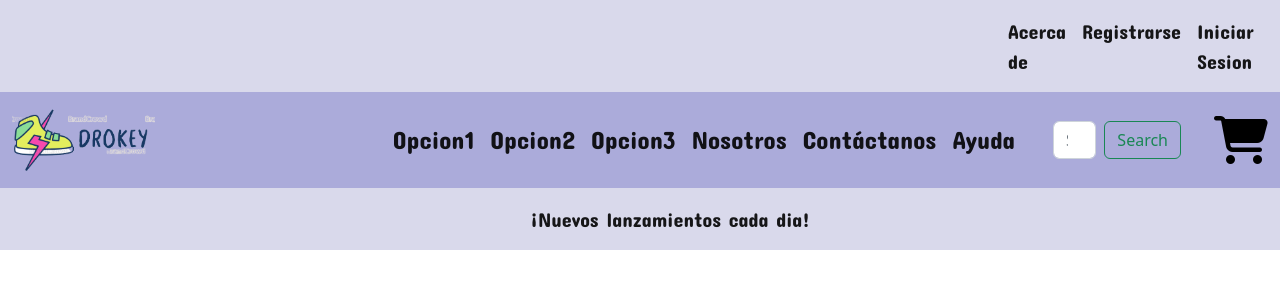
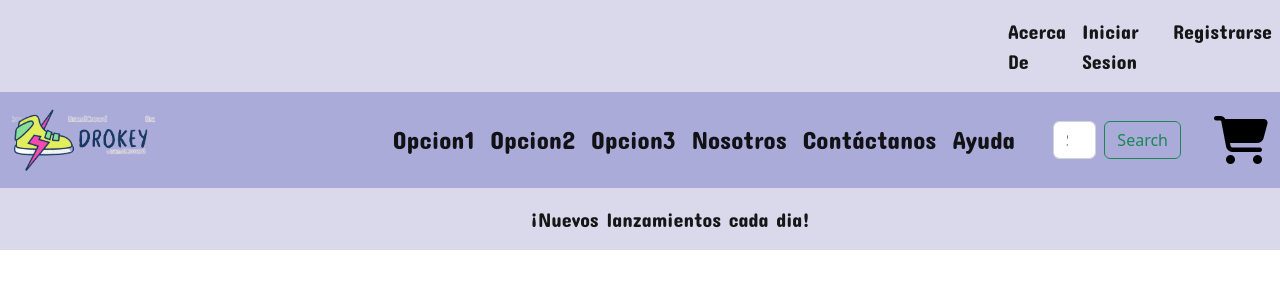
Before and after one commit to Fer3Orenday/ProyectoFinalProgra, a PHP site: page /php/encabezado.php in a window 1280 px wide. Shown: the top 300 px of the page. Run offline with PHP 8.4, Linux system fonts and the light colour scheme; some libraries are stand-ins or nearby versions; some web fonts are replaced.

Commit message:
Ya quedo el encabezado listo

```diff
--- a/php/encabezado.php
+++ b/php/encabezado.php
@@ -30,14 +30,14 @@
         <div class="collapse navbar-collapse" id="navbarNav">
             <ul class="navbar-nav">
                 <li class="opcionesM2 opcion1">
-                    <a class="nav-link active" aria-current="page" href="#">Acerca de</a>
+                    <a class="nav-link active" aria-current="page" href="AcercaDe.php">Acerca De</a>
                 </li>
                 <li class="opcionesM2">
-                    <a class="nav-link active" aria-current="page" href="register.php">Registrarse</a>
+                    <a class="nav-link active" aria-current="page" href="register.php">Iniciar Sesion</a>
                 </li>
 
                 <li class="opcionesM2">
-                    <a class="nav-link active" aria-current="page" href="login.php">Iniciar Sesion</a>
+                    <a class="nav-link active" aria-current="page" href="login.php">Registrarse</a>
                 </li>
             </ul>
     </nav>
--- a/php/login.php
+++ b/php/login.php
@@ -21,14 +21,15 @@ $_SESSION['intentosLogin'] = 0;
         <div class="collapse navbar-collapse" id="navbarNav" style="display: flex; flex-direction: row; justify-content: flex-end;">
             <ul class="navbar-nav">
                 <li class="opcionesM2 opcion1">
-                    <a class="nav-link active" aria-current="page" href="#">Acerca de</a>
+                    <a class="nav-link active" aria-current="page" href="acercaDe.php">Acerca de</a>
                 </li>
                 <li class="opcionesM2">
                     <a class="nav-link active" aria-current="page" href="register.php">Registrarse</a>
                 </li>
 
                 <li class="opcionesM2">
-                    <a class="nav-link active" aria-current="page" href="#">Iniciar Sesion</a>
+                    <a class="nav-link active" aria-current="page" href="../inicio.php">Pagina Principal
+                    </a>
                 </li>
             </ul>
     </nav>
```
Also changed, not shown: inicio.php (+8 -21 lines).
